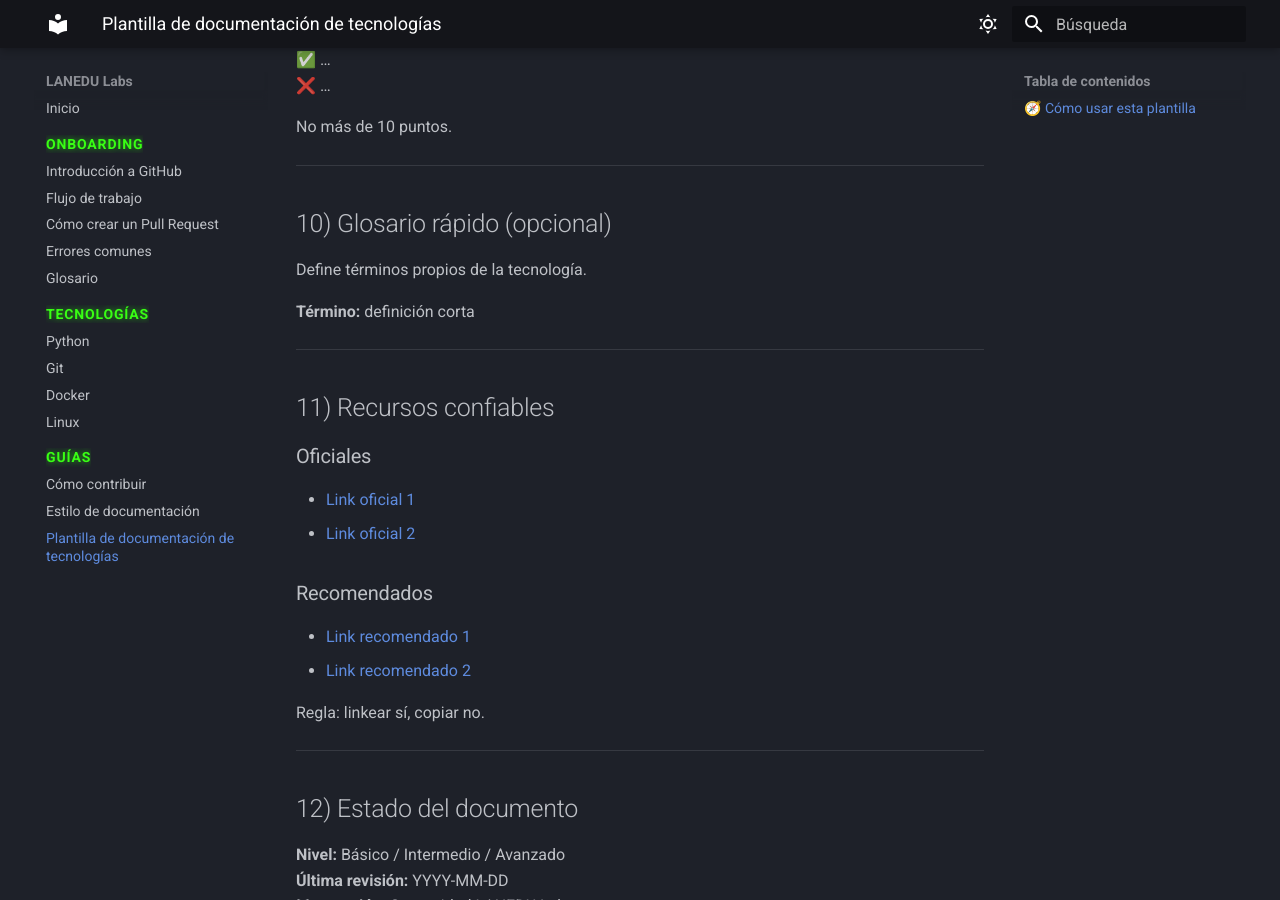
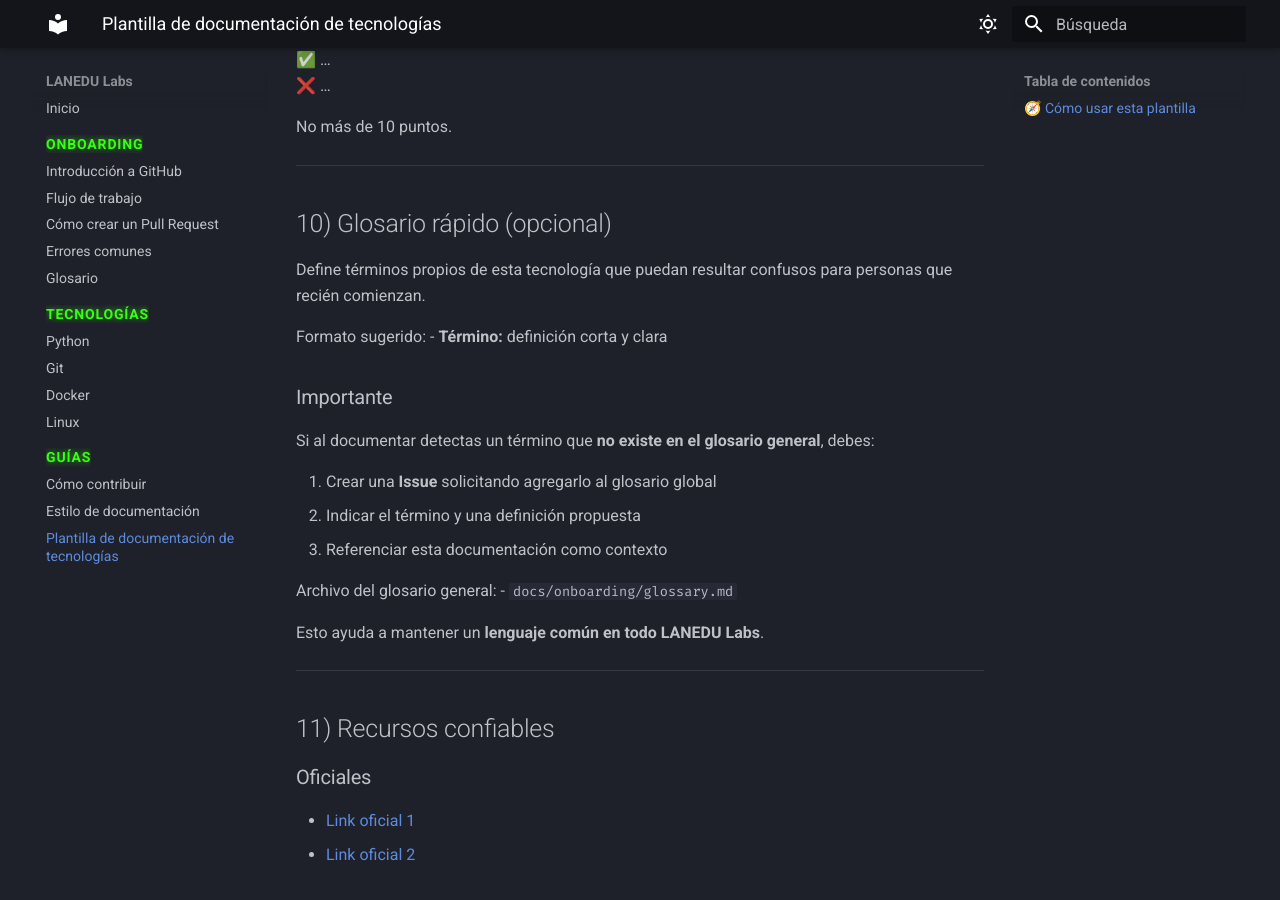
Before and after one commit to lanedu-org/LANEDU-Labs, an MkDocs documentation site: the page built from docs/guias/plantilla-documentacion-tecnologias.md, in a window 1280 px wide and 900 px high, scrolled down 2993 px. Built offline with MkDocs 1.6.1 and Material for MkDocs 9.7.7, drawn with Linux system fonts in a browser that asks for light colours.

Commit message:
fix: agragando plantilla guias/plantilla-documentacion-tecnologias.m

```diff
--- a/docs/guias/plantilla-documentacion-tecnologias.md
+++ b/docs/guias/plantilla-documentacion-tecnologias.md
@@ -140,9 +140,24 @@ No más de 10 puntos.
 
 ## 10) Glosario rápido (opcional)
 
-Define términos propios de la tecnología.
+Define términos propios de esta tecnología que puedan resultar confusos
+para personas que recién comienzan.
 
-**Término:** definición corta
+Formato sugerido:
+- **Término:** definición corta y clara
+
+### Importante
+Si al documentar detectas un término que **no existe en el glosario general**,
+debes:
+
+1. Crear una **Issue** solicitando agregarlo al glosario global
+2. Indicar el término y una definición propuesta
+3. Referenciar esta documentación como contexto
+
+Archivo del glosario general:
+- `docs/onboarding/glossary.md`
+
+Esto ayuda a mantener un **lenguaje común en todo LANEDU Labs**.
 
 ---
 
```
